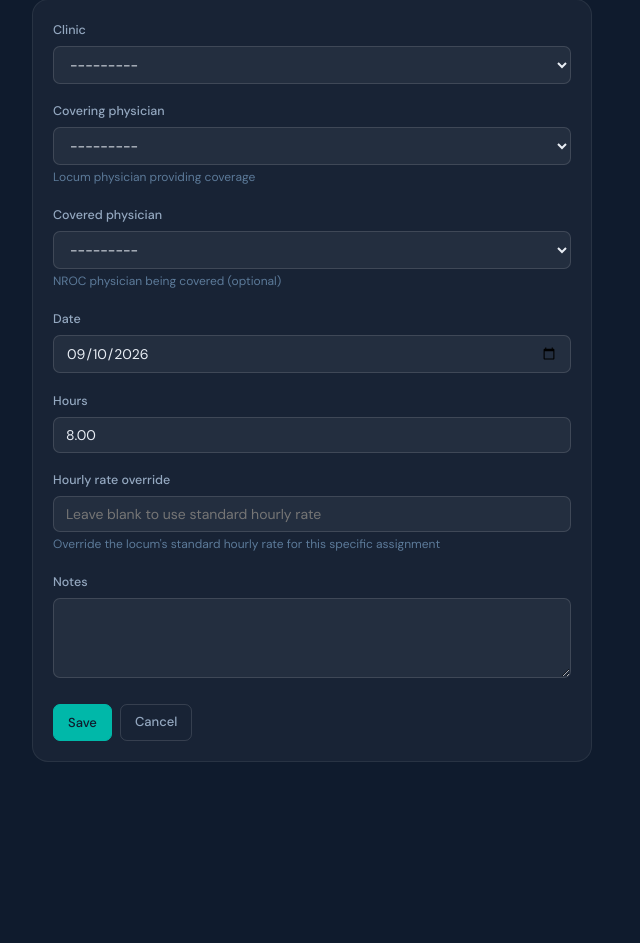
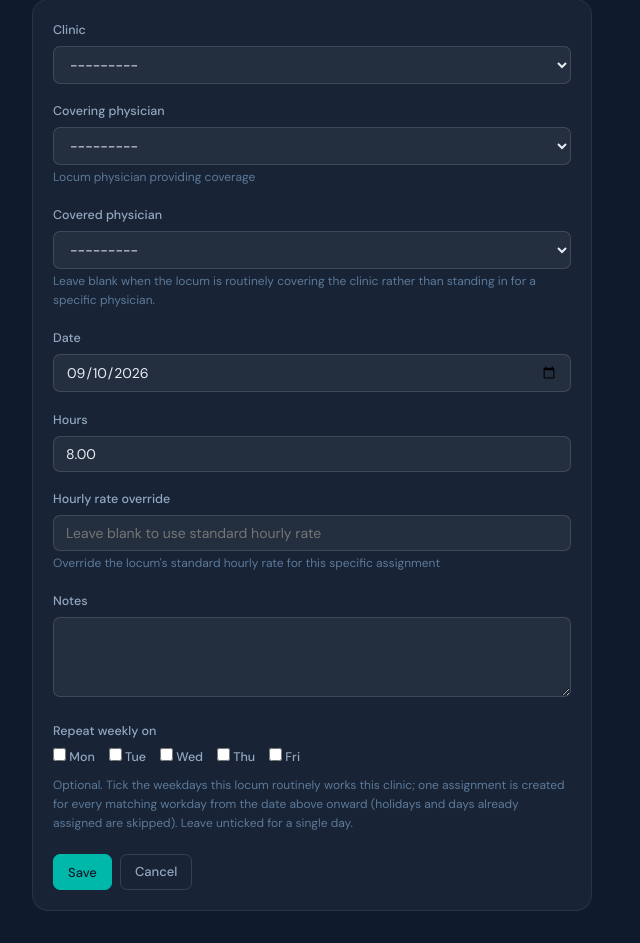
Before and after one commit to joshuabk/Physician_Coverage, a Django app: page /coverage/add/ in a window 1280 px wide. Shown: the part 154-1097 px from the top of the page, without its empty margins (0-640 px from the left). Before the commit the page ends 916 px from the top, so only its background shows below. Run offline with Django 5.2, Linux system fonts and the light colour scheme; a user stored in the database is signed in; tables that the repository leaves empty hold one stand-in row (values such as "Sample post").

Commit message:
routine locum shifts added

```diff
--- a/physician_coverage/coverage_tracker/forms.py
+++ b/physician_coverage/coverage_tracker/forms.py
@@ -1,5 +1,6 @@
 from django import forms
 from decimal import Decimal
+import datetime
 from .models import Physician, Clinic, TimeOffRequest, CoverageAssignment, PhysicianAvailability, OnCallSchedule, ClinicSchedule
 
 
@@ -143,6 +144,36 @@ class CoverageAssignmentForm(forms.ModelForm):
             'notes': forms.Textarea(attrs={'class': 'form-control', 'rows': 3}),
         }
 
+    # ── Optional weekly repeat ─────────────────────────────────────────────
+    # For a locum who routinely works a clinic a couple of days a week (not
+    # standing in for anyone), tick the weekdays (and optionally an end date): one
+    # CoverageAssignment row is created per matching workday, so the days
+    # show on the clinics page/calendar and count toward Locum Costs.
+    REPEAT_DAY_CHOICES = [
+        (0, 'Mon'), (1, 'Tue'), (2, 'Wed'), (3, 'Thu'), (4, 'Fri'),
+    ]
+    # A repeat with no end date is treated as open-ended: rows are generated
+    # this far ahead of the start date. Submit again later (from any date) to
+    # extend — days already assigned are skipped, so nothing is duplicated.
+    OPEN_ENDED_YEARS = 2
+
+    repeat_days = forms.TypedMultipleChoiceField(
+        choices=REPEAT_DAY_CHOICES, coerce=int, required=False,
+        widget=forms.CheckboxSelectMultiple(attrs={'class': 'repeat-days'}),
+        label='Repeat weekly on',
+        help_text=('Optional. Tick the weekdays this locum routinely works this '
+                   'clinic; one assignment is created for every matching workday '
+                   'from the date above onward (holidays and days already assigned '
+                   'are skipped). Leave unticked for a single day.'),
+    )
+    repeat_until = forms.DateField(
+        required=False, label='Repeat until',
+        widget=forms.DateInput(attrs={'class': 'form-control', 'type': 'date'}),
+        help_text=('Optional last date of the repeat (inclusive). Leave blank for an '
+                   'open-ended repeat — days are scheduled two years ahead, and you '
+                   'can end it any time with "End routine" on the Clinics page.'),
+    )
+
     def __init__(self, *args, **kwargs):
         super().__init__(*args, **kwargs)
         self.fields['covering_physician'].queryset = Physician.objects.filter(
@@ -152,6 +183,9 @@ class CoverageAssignmentForm(forms.ModelForm):
             is_active=True, physician_type='regular'
         )
         self.fields['covered_physician'].required = False
+        self.fields['covered_physician'].help_text = (
+            'Leave blank when the locum is routinely covering the clinic rather '
+            'than standing in for a specific physician.')
         self.fields['hours'].initial = Decimal('8.00')
 
     def clean_hours(self):
@@ -160,6 +194,68 @@ class CoverageAssignmentForm(forms.ModelForm):
         if hours is None or hours < 0:
             return Decimal('8.00')
         return hours
+
+    def clean(self):
+        cleaned = super().clean()
+        days = cleaned.get('repeat_days') or []
+        until = cleaned.get('repeat_until')
+        start = cleaned.get('date')
+        if until and not days:
+            self.add_error('repeat_days', 'Tick at least one weekday to repeat, or clear the end date.')
+        if days and until and start and until < start:
+            self.add_error('repeat_until', 'End date must be on or after the start date.')
+        return cleaned
+
+    def _get_validation_exclusions(self):
+        # In repeat mode the view skips dates already assigned, so an existing
+        # row on the start date is not an error the way it is for a single
+        # day. Excluding `date` from model validation makes Django skip the
+        # (clinic, covering_physician, date) unique constraint; the form's own
+        # DateField has already validated the value.
+        exclude = super()._get_validation_exclusions()
+        if self.is_repeat:
+            exclude.add('date')
+        return exclude
+
+    @property
+    def is_repeat(self):
+        return bool(self.cleaned_data.get('repeat_days'))
+
+    @property
+    def is_open_ended(self):
+        return self.is_repeat and not self.cleaned_data.get('repeat_until')
+
+    def repeat_end(self):
+        """The last date rows are generated for: the given end date, or
+        OPEN_ENDED_YEARS after the start when none was given."""
+        until = self.cleaned_data.get('repeat_until')
+        if until:
+            return until
+        start = self.cleaned_data['date']
+        try:
+            return start.replace(year=start.year + self.OPEN_ENDED_YEARS)
+        except ValueError:            # Feb 29 -> Feb 28
+            return start.replace(year=start.year + self.OPEN_ENDED_YEARS, day=28)
+
+    def repeat_dates(self):
+        """Every workday from `date` through `repeat_end()` on a ticked weekday
+        (holidays excluded), oldest first. Empty when not repeating."""
+        from .models import get_holidays, get_extra_workdays, is_workday
+        if not self.is_repeat:
+            return []
+        start = self.cleaned_data['date']
+        until = self.repeat_end()
+        weekdays = set(self.cleaned_data['repeat_days'])
+        holidays, extra = set(), set()
+        for y in range(start.year, until.year + 1):
+            holidays |= set(get_holidays(y))
+            extra |= get_extra_workdays(y)
+        out, d = [], start
+        while d <= until:
+            if d.weekday() in weekdays and is_workday(d, holidays, extra):
+                out.append(d)
+            d += datetime.timedelta(days=1)
+        return out
 
 
 class PhysicianAvailabilityForm(forms.ModelForm):
--- a/physician_coverage/coverage_tracker/templates/coverage_tracker/form_page.html
+++ b/physician_coverage/coverage_tracker/templates/coverage_tracker/form_page.html
@@ -91,6 +91,31 @@
 
 
 (function () {
+  // Assign Locum Coverage form: lay the "Repeat weekly on" weekday boxes out
+  // in a row and only show "Repeat until" once a weekday is ticked. No-ops
+  // on every other form.
+  var first = document.getElementById('id_repeat_days_0');
+  var until = document.getElementById('id_repeat_until');
+  if (!first || !until) return;
+  var list = first.closest('div').parentElement;   // the <div> wrapping all the <div><label> rows
+  list.style.display = 'flex';
+  list.style.flexWrap = 'wrap';
+  list.style.gap = '4px 14px';
+  var boxes = list.querySelectorAll('input[type=checkbox]');
+  var untilGroup = until.closest('.form-group') || until.parentElement;
+
+  function apply() {
+    var any = false;
+    boxes.forEach(function (b) { if (b.checked) any = true; });
+    untilGroup.style.display = any ? '' : 'none';
+    if (!any) until.value = '';
+  }
+  boxes.forEach(function (b) { b.addEventListener('change', apply); });
+  // Keep the field visible if the server re-rendered with an error on it.
+  if (!untilGroup.querySelector('[style*="var(--red)"]')) apply();
+})();
+
+(function () {
   // On the time-off form, make the end-date picker open at the selected
   // start date instead of today. The guard means this no-ops on other
   // forms (physician, clinic, ...) that don't have both date fields.
--- a/physician_coverage/coverage_tracker/tests_day_approval.py
+++ b/physician_coverage/coverage_tracker/tests_day_approval.py
@@ -34,7 +34,7 @@ MON, TUE, WED, THU, FRI = (date(2026, 10, d) for d in (5, 6, 7, 8, 9))
 
 EMAIL_SETTINGS = dict(
     EMAIL_BACKEND='django.core.mail.backends.locmem.EmailBackend',
-    SEND_NOTIFICATION_EMAILS=True,
+    SEND_NOTIFICATION_EMAILS=False,
     EMAIL_HOST_USER='scheduler@test.org',
     TIME_OFF_NOTIFICATION_RECIPIENTS=['office@test.org', 'manager@test.org'],
 )
--- a/physician_coverage/coverage_tracker/tests_email.py
+++ b/physician_coverage/coverage_tracker/tests_email.py
@@ -35,7 +35,7 @@ MON, TUE, WED = date(2026, 10, 5), date(2026, 10, 6), date(2026, 10, 7)
 
 EMAIL_SETTINGS = dict(
     EMAIL_BACKEND='django.core.mail.backends.locmem.EmailBackend',
-    SEND_NOTIFICATION_EMAILS=True,
+    SEND_NOTIFICATION_EMAILS=False,
     EMAIL_HOST_USER='scheduler@test.org',
     TIME_OFF_NOTIFICATION_RECIPIENTS=['office@test.org', 'manager@test.org'],
 )
--- /dev/null
+++ b/physician_coverage/coverage_tracker/tests_locum_clinics.py
@@ -0,0 +1,6 @@
+"""Obsolete — superseded by tests_recurring_coverage.py (Sep 10, 2026).
+
+Locums are no longer assignable from the Edit Clinic page; routine locum
+clinic days are recorded as repeating coverage assignments instead. This
+file is intentionally empty and can be deleted.
+"""
--- a/physician_coverage/coverage_tracker/urls.py
+++ b/physician_coverage/coverage_tracker/urls.py
@@ -44,6 +44,7 @@ urlpatterns = [
     path('clinics/<int:pk>/edit/', views.edit_clinic, name='edit_clinic'),
     path('coverage/add/', views.add_coverage, name='add_coverage'),
     path('coverage/<int:pk>/delete/', views.delete_coverage, name='delete_coverage'),
+    path('coverage/end-routine/', views.end_routine_coverage, name='end_routine_coverage'),
     path('locum-costs/', views.locum_costs, name='locum_costs'),
     path('locum-reports/', views.locum_reports, name='locum_reports'),
     path('locum-contacts/', views.locum_contacts, name='locum_contacts'),
--- a/physician_coverage/coverage_tracker/views.py
+++ b/physician_coverage/coverage_tracker/views.py
@@ -1885,10 +1885,54 @@ def add_coverage(request):
     if request.method == 'POST':
         form = CoverageAssignmentForm(request.POST)
         if form.is_valid():
+            assigned_by = request.user.get_full_name() or request.user.username
+            if form.is_repeat:
+                # Routine weekly coverage (e.g. a locum working this clinic
+                # every Mon/Wed): one row per matching workday. Days that
+                # already have this locum at this clinic are left alone.
+                template = form.save(commit=False)
+                dates = form.repeat_dates()
+                existing = set(CoverageAssignment.objects.filter(
+                    clinic=template.clinic,
+                    covering_physician=template.covering_physician,
+                    date__in=dates,
+                ).values_list('date', flat=True))
+                created = []
+                with transaction.atomic():
+                    for d in dates:
+                        if d in existing:
+                            continue
+                        created.append(CoverageAssignment.objects.create(
+                            clinic=template.clinic,
+                            covering_physician=template.covering_physician,
+                            covered_physician=template.covered_physician,
+                            date=d,
+                            hours=template.hours,
+                            hourly_rate_override=template.hourly_rate_override,
+                            notes=template.notes,
+                        ))
+                if created:
+                    _notify_locum_assigned(created, assigned_by=assigned_by,
+                                           covered_physician=template.covered_physician)
+                    msg = (f'{len(created)} coverage day(s) added for '
+                           f'{template.covering_physician} at {template.clinic.name} '
+                           f'({created[0].date:%b %d} – {created[-1].date:%b %d, %Y}).')
+                    if form.is_open_ended:
+                        msg += (' Open-ended: days are scheduled two years ahead — submit '
+                                'again later to extend, or use "End routine" on the '
+                                'Clinics page to stop.')
+                    if existing:
+                        msg += f' {len(existing)} day(s) already assigned were skipped.'
+                    messages.success(request, msg)
+                    return redirect(f'/clinics/?date={created[0].date}')
+                messages.info(request, 'No new coverage days: every matching day was '
+                                       'already assigned or fell on a holiday.')
+                return redirect('clinic_list')
+
             assignment = form.save()
             _notify_locum_assigned(
                 [assignment],
-                assigned_by=request.user.get_full_name() or request.user.username,
+                assigned_by=assigned_by,
                 covered_physician=assignment.covered_physician,
             )
             messages.success(request, 'Coverage assignment added.')
@@ -1910,6 +1954,49 @@ def delete_coverage(request, pk):
     assignment.delete()
     messages.success(request, 'Coverage assignment removed.')
     return redirect(f'/clinics/?date={date_str}')
+
+
+@admin_required
+def end_routine_coverage(request):
+    """End a locum's recurring (routine) coverage at a clinic.
+
+    Removes every coverage row for this locum at this clinic on or after the
+    given date that is NOT tied to a specific covered physician — i.e. the
+    rows created by the weekly-repeat option on Assign Locum Coverage.
+    Earlier days are kept for cost history; days where the locum covers a
+    named physician's time off are left alone.
+    """
+    if request.method != 'POST':
+        return redirect('clinic_list')
+    date_str = request.POST.get('date', '')
+    try:
+        from_date = datetime.datetime.strptime(date_str, '%Y-%m-%d').date()
+    except ValueError:
+        messages.error(request, 'Invalid date.')
+        return redirect('clinic_list')
+    back = f'/clinics/?date={from_date}'
+    try:
+        locum = Physician.objects.get(pk=request.POST.get('locum'), physician_type='locum')
+        clinic = Clinic.objects.get(pk=request.POST.get('clinic'))
+    except (Physician.DoesNotExist, Clinic.DoesNotExist, ValueError, TypeError):
+        messages.error(request, 'Invalid locum or clinic.')
+        return redirect(back)
+
+    qs = CoverageAssignment.objects.filter(
+        clinic=clinic, covering_physician=locum, date__gte=from_date,
+        covered_physician__isnull=True, no_coverage_needed=False,
+    )
+    last = qs.order_by('-date').values_list('date', flat=True).first()
+    n, _ = qs.delete()
+    if n:
+        messages.success(
+            request,
+            f'Ended routine coverage: removed {n} day(s) for {locum} at {clinic.name} '
+            f'from {from_date:%b %d} through {last:%b %d, %Y}.')
+    else:
+        messages.info(request, f'No routine coverage days for {locum} at {clinic.name} '
+                               f'on or after {from_date:%b %d, %Y}.')
+    return redirect(back)
 
 
 @locum_contacts_access_required
```
Also changed, not shown: physician_coverage/coverage_tracker/templates/coverage_tracker/clinic_list.html (+31 -4 lines), physician_coverage/coverage_tracker/testsC.py (+13 -5 lines), physician_coverage/coverage_tracker/tests_recurring_coverage.py (added, +271 -0 lines), physician_coverage/coverage_tracker/migrations/0029_clinic_regular_physicians_allow_locums.py (added), physician_coverage/coverage_tracker/migrations/0030_clinic_regular_physicians_nroc_psa_only.py (added), 1 other file.
